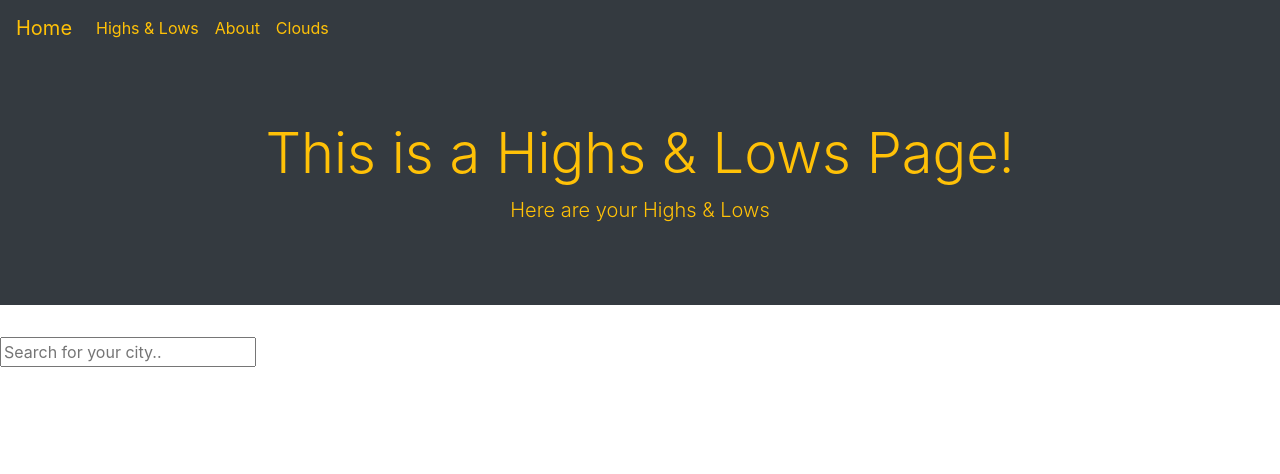
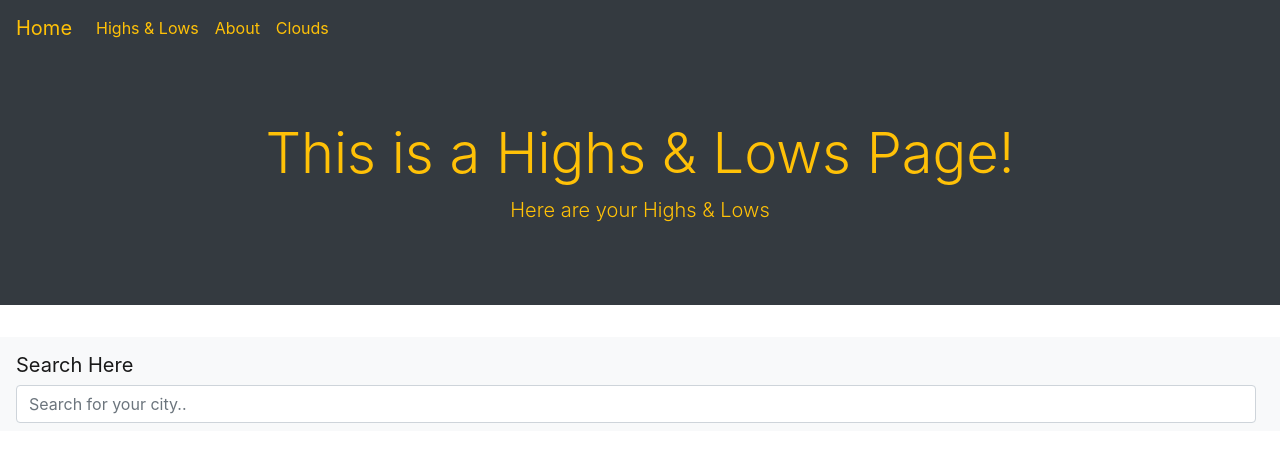
Before and after one commit to bsantizo722/weather-api, a plain HTML site: page highslows.html in a window 1280 px wide. Drawn offline with nearby package versions, Linux system fonts and the light colour scheme.

Commit message:
added new search bar

```diff
--- a/highslows.html
+++ b/highslows.html
@@ -32,9 +32,10 @@
         </div>
     </div>
 
-    <header>
-      <input type="text" autocomplete="off"  class="search-box" placeholder="Search for your city..">
-    </header>
+    <nav class="navbar navbar-light bg-light">
+            <a class="navbar-brand">Search Here</a>
+              <input class="form-control mr-sm-2 search-box" type="text" placeholder="Search for your city..">
+          </nav>
     <!--I really commenting but this is our search bar and where the city
     and state will show-->
     <main>
```
Also changed, not shown: clouds.html (+4 -3 lines).
